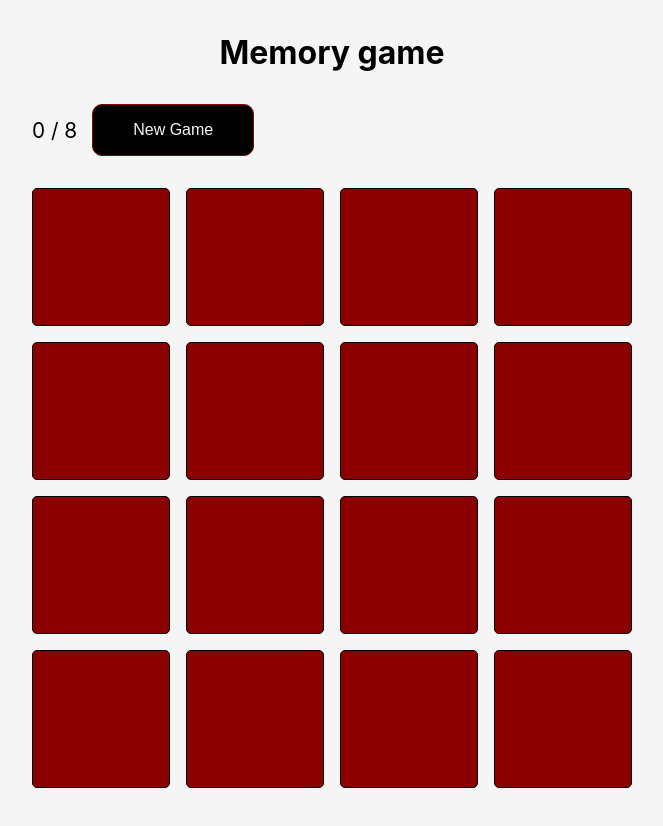
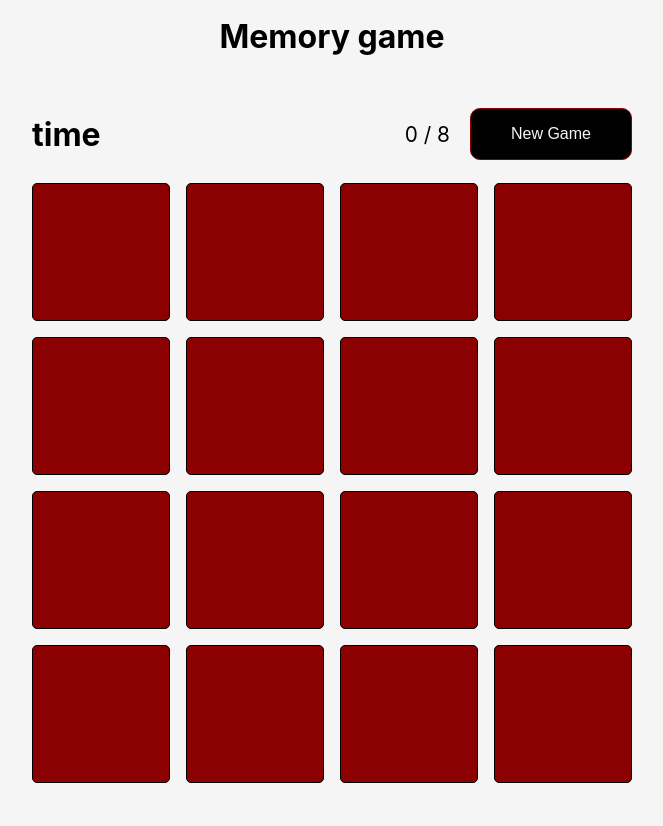
Before and after one commit to samerulesapply22/Project-Memory-Game, a React (Vite) app: page / in a window 1280 px wide. Shown: the top 826 px of the page, without its empty margins (308-971 px from the left). Before the commit the page ends 800 px from the top, so only its background shows below. Built offline with nearby package versions, Linux system fonts and the light colour scheme.

Commit message:
better styling

```diff
--- a/src/components/cards.jsx
+++ b/src/components/cards.jsx
@@ -1,5 +1,6 @@
 import { useState } from "react";
 import Card from "./card";
+import Timer from "./timer";
 
 export default function Cards() {
   const cardsArray = [
@@ -76,10 +77,17 @@ export default function Cards() {
     );
   });
 
+  function Placeholder() {
+    if (deck.every((card) => card.status === "correct"))
+      return <h1>Game over!</h1>;
+    else return <Timer />;
+  }
+
   return (
     <>
-      <h1>Memory game</h1>
+      <h1 id='title'>Memory game</h1>
       <div id="header">
+        <Placeholder />
         <div id="gameInfo">
           <div id="flips">
             {flips} / {deck.length / 2}
--- /dev/null
+++ b/src/components/timer.jsx
@@ -0,0 +1,5 @@
+import { useState } from "react";
+
+export default function Timer() {
+  return <h1 id="timer">time</h1>;
+}
--- a/src/index.css
+++ b/src/index.css
@@ -2,6 +2,8 @@ html,
 body {
   height: 100%;
 }
+
+
 
 body {
   font-family: Inter, system-ui, Avenir, Helvetica, Arial, sans-serif;
@@ -13,15 +15,14 @@ body {
   align-items: center;
 }
 
-h1, h2 {
+h1, h3 {
   text-align: center;
-  margin-bottom: 1em;
 }
 
-.game {
-  display: flex;
-  flex-direction: column;
-  align-items: center;
+#title {
+  margin-top: 1em;
+  padding: 0.5em;
+  border-radius: 10px;
 }
 
 .btnNewGame {
@@ -39,7 +40,7 @@ h1, h2 {
   display: flex;
   justify-content: space-between;
   align-items: center;
-  margin: 2em 0em;
+  margin-bottom: 0.5em;
 }
 
 #flips {
@@ -49,7 +50,7 @@ h1, h2 {
 #gameInfo {
   display: flex;
   align-items: center;
-  gap: 15px;
+  gap: 20px;
 }
 
 #container {
@@ -59,6 +60,7 @@ h1, h2 {
   grid-template-columns: repeat(4, 1fr);
   grid-template-rows: repeat(4, 1fr);
   gap: 1em;
+  margin-bottom: 3em;
 }
 
 .card {
```
